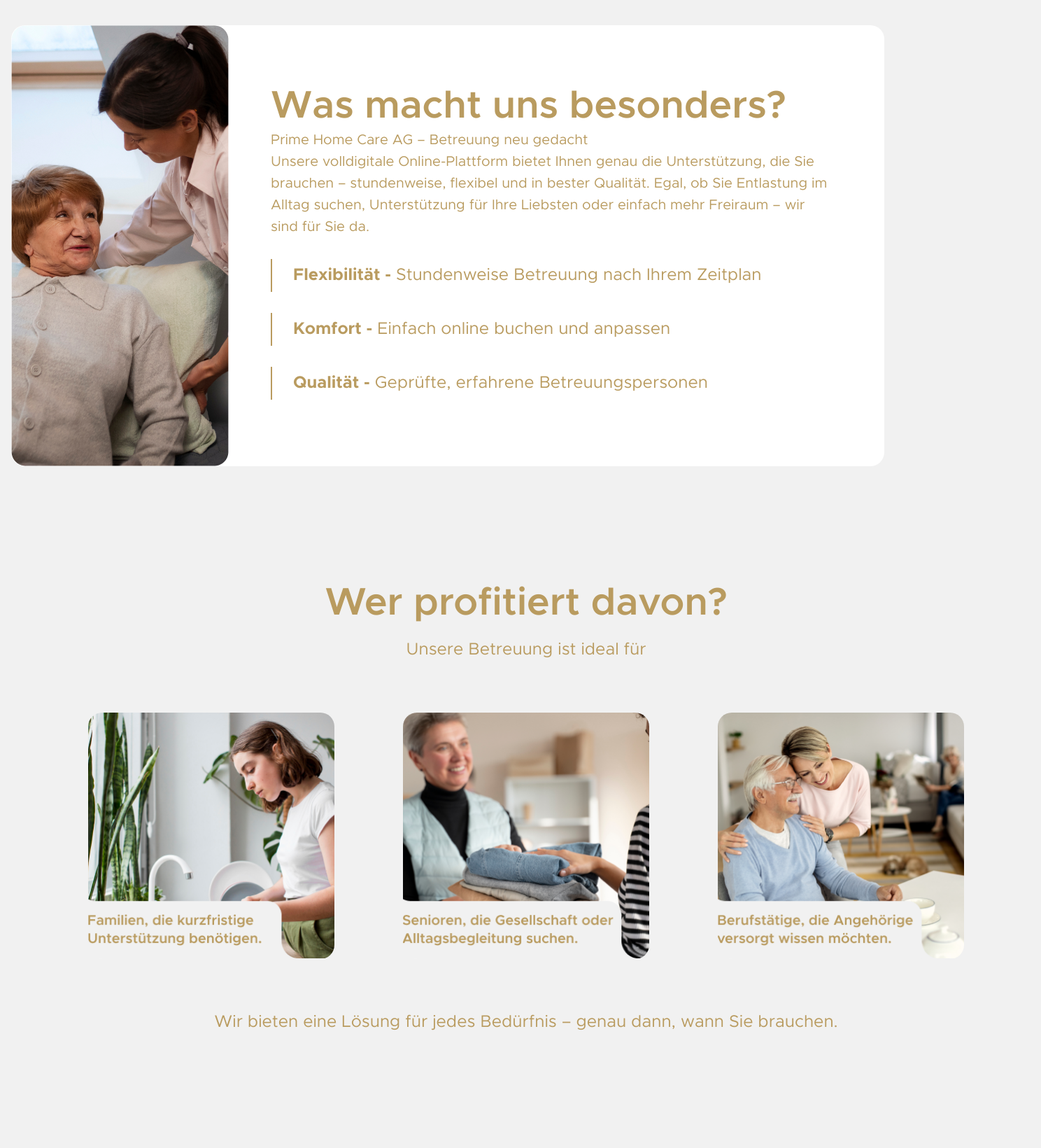
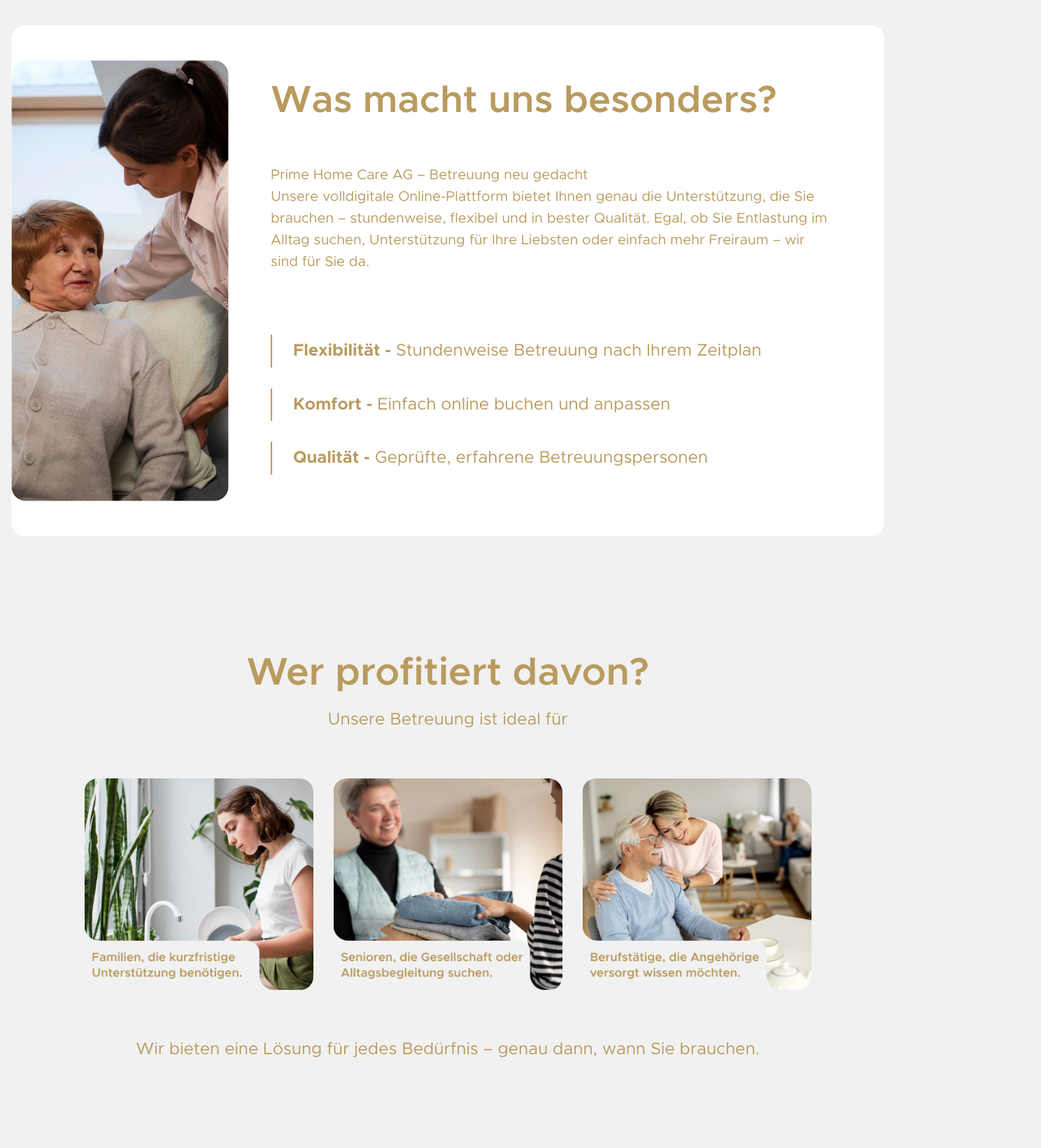
Before and after one commit to theekspertsteam/PHC, a Next.js app: page /Registrierung in a window 1280 px wide. Shown: the part 1480-3120 px from the top of the page at 70% size, 1488 px wide, since content can reach past the window. Built offline with nearby package versions, Linux system fonts and the light colour scheme; a web font is replaced by a local one.

Commit message:
Update Registrierung.js

```diff
--- a/src/pages/Registrierung.js
+++ b/src/pages/Registrierung.js
@@ -103,7 +103,7 @@ Flexible Betreuung –  Ihre Unterstützung genau wie<br></br> Sie sie brauchen!
 
 
     {/* Call-to-Action Button */}
-    <Link href="/Form-page-3">
+    <Link href="/Registrierung-Form1">
     <button
       className="px-[20px] py-[10px] text-[18px] font-[500] leading-[21.6px] rounded-[50px] bg-[#B99B5F] mt-2"
     >
@@ -145,11 +145,11 @@ Flexible Betreuung –  Ihre Unterstützung genau wie<br></br> Sie sie brauchen!
   </div>
 
   {/* Background Image */}
-  <div className="absolute w-[392px] md:w-auto h-[625px] mt-[80px]">
+  <div className="absolute w-full md:w-auto h-[625px] mt-[80px]">
     <img
       src="/images/Herosection new.png"
       alt="Hero Image"
-      className="rounded-[20px] bg-[#F1F1F1] w-[392px] md:w-[1000px] md:h-[725px]"
+      className="rounded-[20px] bg-[#F1F1F1]  md:w-[1000px] md:h-[725px]"
     />
   </div>
 
@@ -172,7 +172,7 @@ Flexible Betreuung –  Ihre Unterstützung genau wie<br></br> Sie sie brauchen!
       <p className="lg:hidden block text-[20px] font-[400] leading-[17px] text-[#F1F1F1] px-2 ">
       Flexible Betreuung – Ihre Unterstützung,<br></br> genau wann Sie sie brauchen!    </p>
 
-      <Link href="/Form-page-3">
+      <Link href="/Registrierung-Form1">
                             <button
                                 className="font-metropolis flex flex-col items-center text-center font-metropolis text-[18px] font-[500] leading-[21.6px] rounded-[15px] mt-[32px] px-[20px] py-[12px] bg-[#B99B5F] transition-all duration-0"
                             >
@@ -188,7 +188,7 @@ Flexible Betreuung –  Ihre Unterstützung genau wie<br></br> Sie sie brauchen!
   style={{
     backgroundImage: "url('/images/goldboxes.png')",
     marginLeft: 'auto',
-    width:'1270px',
+    width: "100%", maxWidth: "1270px", minWidth: "1000px",
     backgroundRepeat: 'no-repeat',
     marginRight: 'auto',
   }}
@@ -214,7 +214,7 @@ Flexible Betreuung –  Ihre Unterstützung genau wie<br></br> Sie sie brauchen!
   </p>
 
   {/* Button */}
-  <Link href="/Form-page-3">
+  <Link href="/Registrierung-Form1">
   <button
     className="px-8 py-3 text-white font-metropolis text-[20px] font-medium leading-[21.6px] bg-[#B99B5F] rounded-full mt-[40px] "
     style={{
@@ -270,7 +270,7 @@ Seien Sie unter den Ersten, die von unserer innovativen Betreuung profitieren</p
 
   {/* Button Section */}
   <div className="flex flex-col items-center justify-center px-4 mb-[32px]">
-  <Link href="/Form-page-3">
+  <Link href="/Registrierung-Form1">
     <button
       className="lg:py-[12px] lg:px-[30px] text-[18px] lg:text-[18px] font-[500] text-white bg-[#B99B5F] rounded-[10px] px-[15px] py-2 "
       style={{
@@ -304,9 +304,9 @@ Seien Sie unter den Ersten, die von unserer innovativen Betreuung profitieren</p
 </section>
 
 <section
-  className="lg:block hidden lg:flex items-center gap-[60px] bg-white rounded-[20px] md:max-w-[1300px] mx-auto mt-[160px] mb-[160px]"
+  className="lg:block hidden lg:flex items-center gap-[60px] bg-white rounded-[20px] lg:max-w-[1300px] mx-auto mt-[160px] mb-[160px]"
   style={{
-    height: "630px",
+    height: "730px",
   }}
 >
   {/* Image Section */}
@@ -323,13 +323,13 @@ Seien Sie unter den Ersten, die von unserer innovativen Betreuung profitieren</p
   </div>
 
   {/* Text Section */}
-  <div className="text-left">
+  <div className="text-left ">
     {/* Heading */}
     <h2
   className="text-[#B99B5F] font-metropolis font-semibold"
   style={{
-    fontSize: "55px",
-    lineHeight: "71.5px", // 130%
+    fontSize: "54px",
+    lineHeight: "70.5px", // 130%
     fontStyle: "normal",
     display: "flex",
     height: "40px",
@@ -348,19 +348,22 @@ Seien Sie unter den Ersten, die von unserer innovativen Betreuung profitieren</p
     <p
   className="text-[#B99B5F] font-metropolis font-normal"
   style={{
-    fontSize: "20px", // Adjusted to 20px
-    lineHeight: "31px", // 155%
+    fontSize: "20px",
+    lineHeight: "31px",
     display: "flex",
-    width: "804px",
-    height: "135px",
     flexDirection: "column",
     justifyContent: "center",
     flexShrink: 0,
     fontStyle: "normal",
     color: "#B99B5F",
-    marginBottom: "40px", // Added to match your previous margin-bottom style
-  }}
->
+    marginBottom: "40px",
+    width: "100%",
+    maxWidth: "804px",
+    minWidth: "604px",
+    height: "100%",
+    maxHeight: "135px",
+    minHeight: "250px"
+  }}>
   Prime Home Care AG – Betreuung neu gedacht<br />
   Unsere volldigitale Online-Plattform bietet Ihnen genau die Unterstützung,
   die Sie brauchen – stundenweise, flexibel und in bester Qualität. Egal, ob
@@ -566,7 +569,7 @@ Seien Sie unter den Ersten, die von unserer innovativen Betreuung profitieren</p
 <section
   className="lg:block hidden lg:flex flex-col items-center gap-[60px] max-w-[1920px] px-[100px] mx-auto"
   style={{
-    width: "1472px",
+    width: "100%", maxWidth: "1472px", minWidth: "1000px" ,
     height: "531px",
   }}
 >
@@ -588,32 +591,32 @@ Seien Sie unter den Ersten, die von unserer innovativen Betreuung profitieren</p
   </div>
 
   {/* Cards Section */}
-  <div className="flex justify-between gap-[40px] w-full">
+  <div className="flex justify-between gap-[20px] w-full">
     {/* Card 1 */}
-    <div className="flex flex-col items-center text-center p-[10px] rounded-[20px] ">
+    <div className="flex flex-col items-center text-center p-[4px] rounded-[20px] ">
       <img
         src="/images/Link.png"
         alt="Familien"
-        className="w-[352px] h-[352px] object-cover rounded-[20px]"
+        className="w-[352px] h-auto object-contain rounded-[20px]"
       />
     </div>
 
     {/* Card 2 */}
-    <div className="flex flex-col items-center text-center p-[10px] rounded-[20px] ">
+    <div className="flex flex-col items-center text-center p-[4px] rounded-[20px] ">
       <img
         src="/images/Link (1).png"
         alt="Senioren"
-        className="w-[352px] h-[352px] object-cover rounded-[20px]"
+        className="w-[352px] h-auto object-contain rounded-[20px]"
       />
 
     </div>
 
     {/* Card 3 */}
-    <div className="flex flex-col items-center text-center p-[10px] rounded-[20px] ">
+    <div className="flex flex-col items-center text-center p-[4px] rounded-[20px] ">
       <img
         src="/images/Link (2).png"
         alt="Berufstätige"
-        className="w-[352px] h-[352px] object-cover rounded-[20px]"
+        className="w-[352px] h-auto object-contain rounded-[20px]"
       />
 
     </div>
@@ -909,7 +912,7 @@ Seien Sie unter den Ersten, die von unserer innovativen Betreuung profitieren</p
   style={{
     backgroundImage: "url('/images/goldboxes.png')",
     marginLeft: 'auto',
-    width:'1270px',
+    width: "100%", maxWidth: "1270px", minWidth: "1000px",
     backgroundRepeat: 'no-repeat',
     marginRight: 'auto',
   }}
@@ -935,7 +938,7 @@ Seien Sie unter den Ersten, die von unserer innovativen Betreuung profitieren</p
   </p>
 
   {/* Button */}
-  <Link href="/Form-page-3">
+  <Link href="/Registrierung-Form1">
   <button
     className="px-8 py-3 text-white font-metropolis text-[20px] font-medium leading-[21.6px] bg-[#B99B5F] rounded-full mt-[40px] "
     style={{
@@ -991,7 +994,7 @@ Seien Sie unter den Ersten, die von unserer innovativen Betreuung profitieren</p
 
   {/* Button Section */}
   <div className="flex flex-col items-center justify-center px-4 mb-[32px]">
-  <Link href="/Form-page-3">
+  <Link href="/Registrierung-Form1">
     <button
       className="lg:py-[12px] lg:px-[30px] text-[18px] lg:text-[18px] font-[500] text-white bg-[#B99B5F] rounded-[10px] px-[15px] py-2 "
       style={{
@@ -1031,6 +1034,8 @@ Seien Sie unter den Ersten, die von unserer innovativen Betreuung profitieren</p
             style={{
             color: "#B99B5F",
             fontFamily: "Metropolis",
+            width: "100%", maxWidth: "1238px", minWidth: "1000px" ,
+
             }}
         >
             {/* Left Section */}
```
